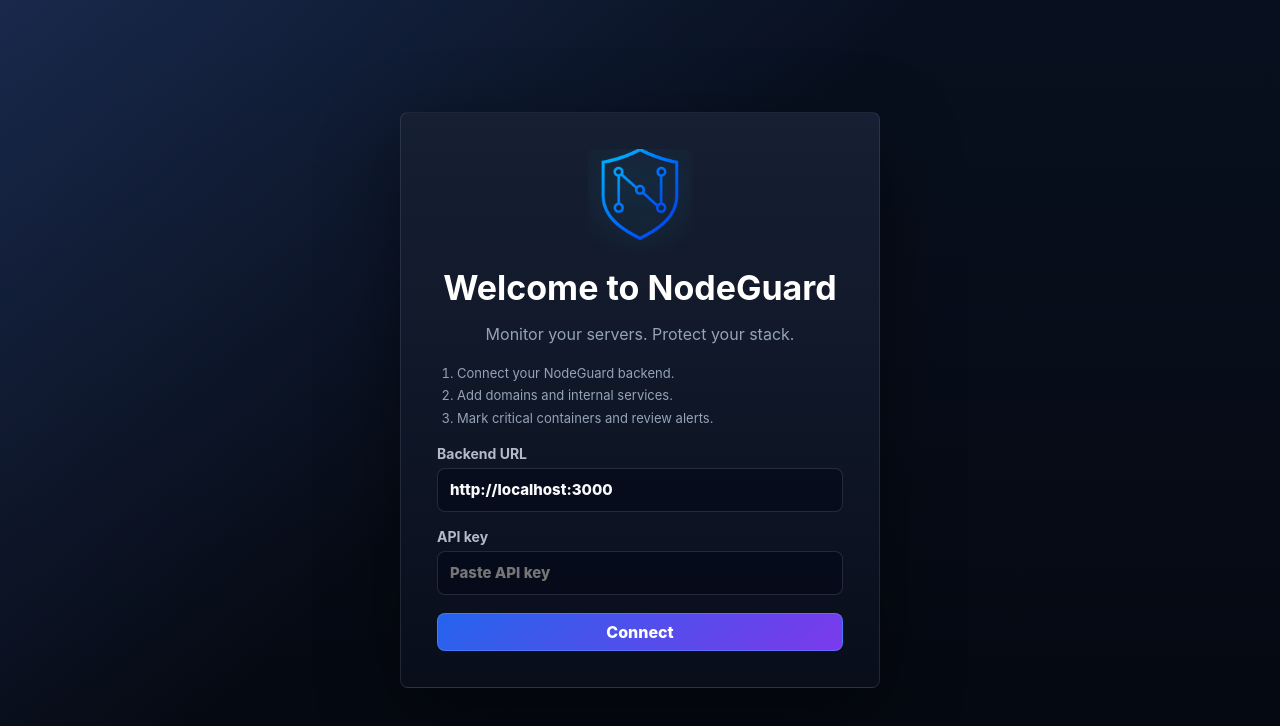
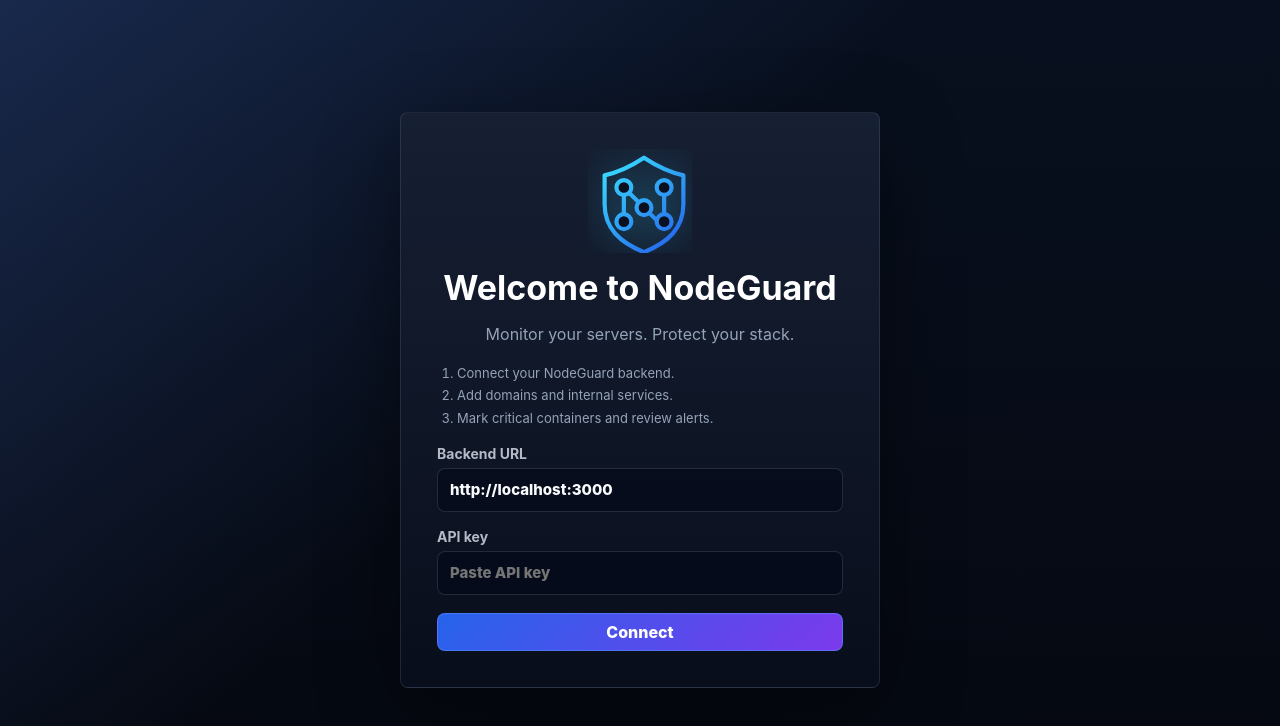
Before and after one commit to HackintoshMatrix7132/NodeGuard, a React (Vite) app in the folder apps/web/: page / in a window 1280 px wide. Shown: the top 726 px of the page. Built offline with nearby package versions, Linux system fonts and the light colour scheme.

Commit message:
style: render logo without background mismatch

```diff
--- a/apps/web/src/App.tsx
+++ b/apps/web/src/App.tsx
@@ -25,7 +25,6 @@ import {
   useUpdateServerMonitor,
   useValidateConnection
 } from "./hooks/useNodeGuardQueries";
-import nodeGuardLogo from "./assets/nodeguard-logo.png";
 import { useSettingsStore } from "./store/settingsStore";
 import type { Alert, Container, ContainerMonitorStatus, DomainCheck, HealthStatus, MonitoredServerStatus } from "./types/nodeguard";
 import { formatBytes, formatDateTime, formatPercentage, formatRelativeTime, formatResponseTime, formatUptime } from "./utils/format";
@@ -35,15 +34,42 @@ type View = "dashboard" | "server" | "containers" | "domains" | "alerts" | "sett
 type MetricTone = "blue" | "green" | "orange" | "red" | "purple";
 type BreakdownItem = { label: string; value: string; tone?: MetricTone };
 
-function LogoImage({ className, label }: { className: string; label?: string }) {
+function LogoMark({ className, label }: { className: string; label?: string }) {
   return (
-    <span
+    <svg
       className={className}
       role={label ? "img" : undefined}
       aria-label={label}
       aria-hidden={label ? undefined : true}
-      style={{ backgroundImage: `url(${nodeGuardLogo})` }}
-    />
+      viewBox="0 0 128 128"
+    >
+      <defs>
+        <linearGradient id="nodeguardMarkGradient" x1="25" y1="20" x2="103" y2="111" gradientUnits="userSpaceOnUse">
+          <stop stopColor="#38d9ff" />
+          <stop offset="1" stopColor="#2563eb" />
+        </linearGradient>
+      </defs>
+      <path
+        d="M64 10C48 20.6 33.1 27 19 30.1v33.1c0 27.9 17.8 43.6 45 54.8 27.2-11.2 45-26.9 45-54.8V30.1C94.9 27 80 20.6 64 10Z"
+        fill="none"
+        stroke="url(#nodeguardMarkGradient)"
+        strokeWidth="4.8"
+        strokeLinejoin="round"
+      />
+      <path
+        d="M41 44v39M41 44l45 45M87 44v39"
+        fill="none"
+        stroke="url(#nodeguardMarkGradient)"
+        strokeWidth="4.8"
+        strokeLinecap="round"
+        strokeLinejoin="round"
+      />
+      <circle cx="41" cy="44" r="8.5" fill="#0b1020" stroke="url(#nodeguardMarkGradient)" strokeWidth="4.8" />
+      <circle cx="41" cy="83" r="8.5" fill="#0b1020" stroke="url(#nodeguardMarkGradient)" strokeWidth="4.8" />
+      <circle cx="64" cy="67" r="8.5" fill="#0b1020" stroke="url(#nodeguardMarkGradient)" strokeWidth="4.8" />
+      <circle cx="87" cy="44" r="8.5" fill="#0b1020" stroke="url(#nodeguardMarkGradient)" strokeWidth="4.8" />
+      <circle cx="87" cy="83" r="8.5" fill="#0b1020" stroke="url(#nodeguardMarkGradient)" strokeWidth="4.8" />
+    </svg>
   );
 }
 
@@ -275,7 +301,7 @@ function ConnectScreen() {
     <main className="login-shell">
       <div className="orbital-bg" />
       <form className="login-card" onSubmit={submit}>
-        <div className="logo-mark"><LogoImage className="logo-mark-img" label="NodeGuard logo" /></div>
+        <div className="logo-mark"><LogoMark className="logo-mark-img" label="NodeGuard logo" /></div>
         <h1>Welcome to NodeGuard</h1>
         <p>Monitor your servers. Protect your stack.</p>
         <ol className="setup-list">
@@ -1149,7 +1175,7 @@ export function App() {
       ) : null}
       <aside className="sidebar">
         <div className="sidebar-top">
-          <div className="brand"><LogoImage className="brand-logo" /><span>NodeGuard</span></div>
+          <div className="brand"><LogoMark className="brand-logo" /><span>NodeGuard</span></div>
           <button className="sidebar-toggle" onClick={() => setSidebarCollapsed(true)} aria-label="Hide sidebar">
             <PanelLeftClose size={18} />
           </button>
--- a/apps/web/src/styles.css
+++ b/apps/web/src/styles.css
@@ -2100,21 +2100,14 @@ button:hover {
 
 .logo-mark-img {
   display: block;
-  width: 100%;
-  height: 100%;
-  background-position: center;
-  background-repeat: no-repeat;
-  background-size: 178%;
+  width: 112px;
+  height: 112px;
   filter: drop-shadow(0 0 18px rgba(56, 217, 255, 0.34));
 }
 
 .brand-logo {
-  width: 40px;
-  height: 40px;
-  border-radius: 10px;
-  background-position: center;
-  background-repeat: no-repeat;
-  background-size: 178%;
+  width: 36px;
+  height: 36px;
   flex: 0 0 auto;
   filter: drop-shadow(0 0 10px rgba(56, 217, 255, 0.42));
 }
```
